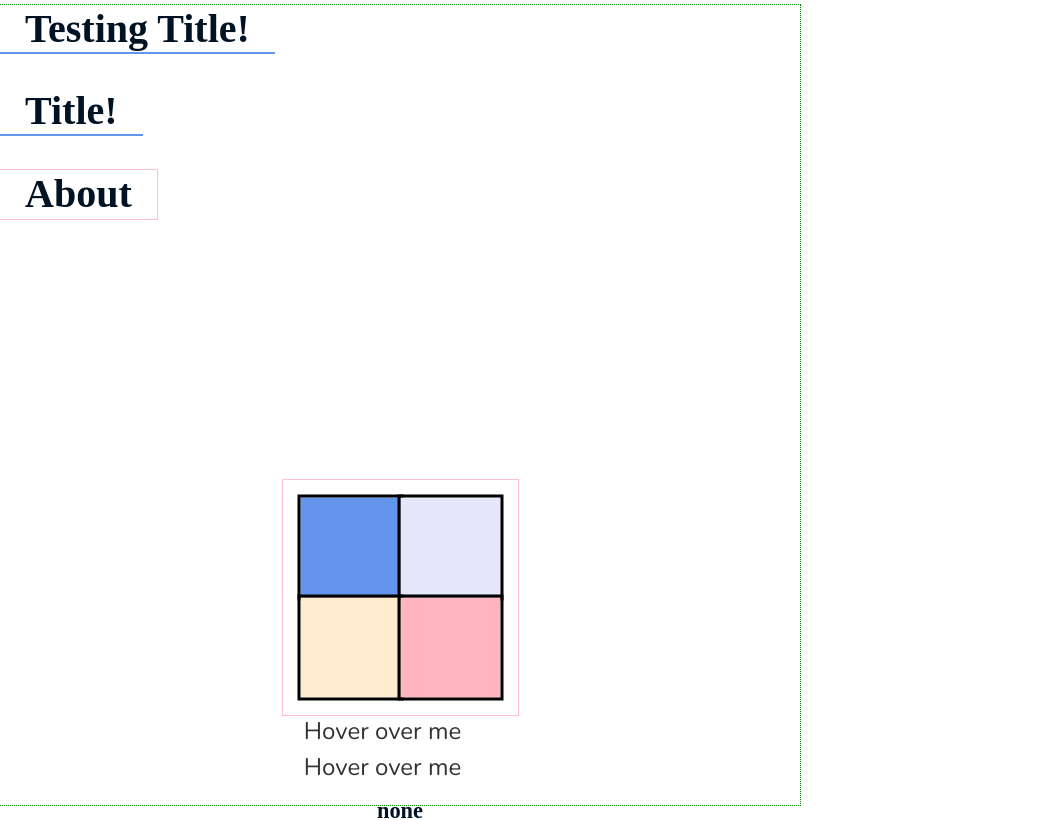
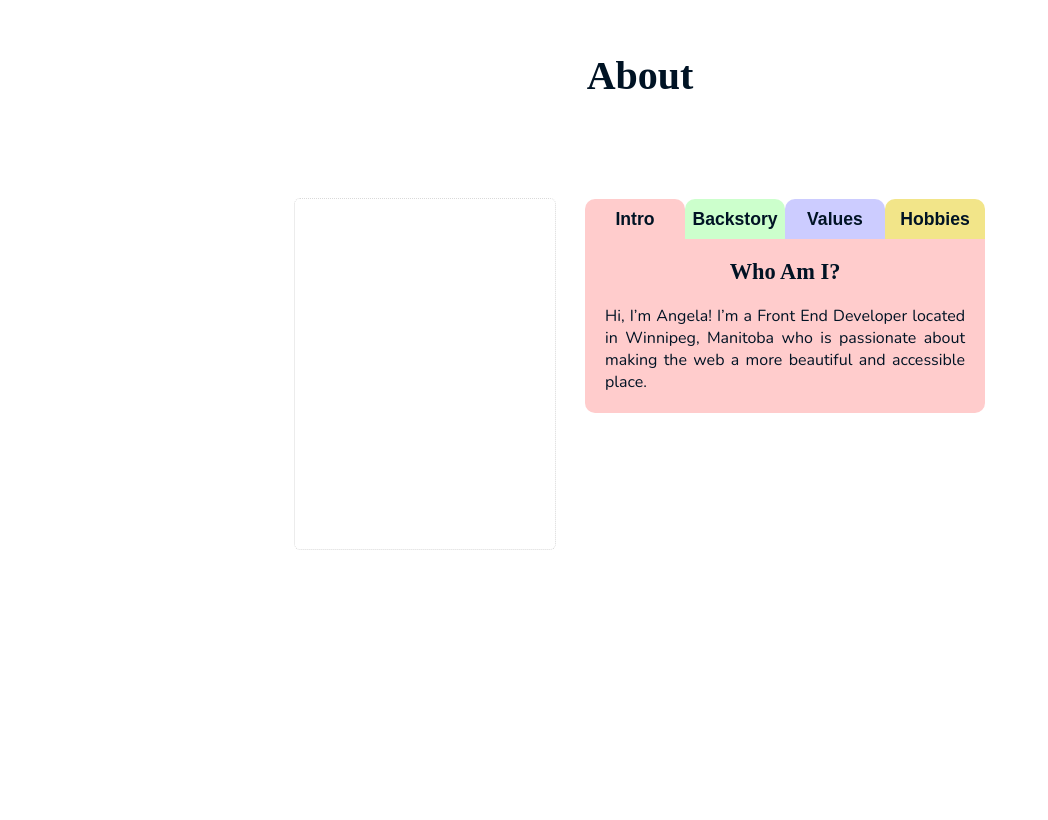
Before and after one commit to ang-riv/portfolio, a React (Create React App) app: page / in a window 1280 px wide. Shown: the part 1280-2100 px from the top of the page, without its empty margins (0-1048 px from the left). Built offline with nearby package versions, Linux system fonts and the light colour scheme; a web font is replaced by a local one.

Commit message:
Created component that adds underline animation to section titles

```diff
--- a/src/App.js
+++ b/src/App.js
@@ -6,7 +6,13 @@ import AboutSection from "./AboutSection.js";
 import SkillsSection from "./SkillsSection.js";
 import ProjectsSection from "./ProjectsSection.js";
 import ContactSection from "./ContactSection.js";
-import { motion, useInView, useAnimation } from "framer-motion";
+import {
+  motion,
+  useInView,
+  useAnimation,
+  inView,
+  animate,
+} from "framer-motion";
 import SectionTitles from "./SectionTitles.js";
 
 function App() {
@@ -16,25 +22,8 @@ function App() {
   const skillsRef = useRef(null);
   const projectsRef = useRef(null);
   const contactRef = useRef(null);
+  const scrollRef = useRef(null);
 
-  const ref = useRef(null);
-  const isInView = useInView(ref, {
-    margin: "-15%",
-  });
-
-  const mainControls = useAnimation();
-
-  useEffect(() => {
-    if (isInView) {
-      mainControls.start("visible");
-    } else {
-      mainControls.start("hidden");
-    }
-  }, [isInView]);
-
-  const [isHovered, setIsHovered] = useState(false);
-  const [sectionName, setSectionName] = useState("none");
-  console.log(sectionName);
   return (
     <div className="App">
       {animateTest ? (
@@ -51,221 +40,7 @@ function App() {
             contactRef={contactRef}
           />
           <IntroSection ref={introRef} />
-          <SkillsSection ref={skillsRef} />
-          <div
-            style={{
-              outline: "1px dotted green",
-              height: "100vh",
-              width: "100vh",
-            }}
-          >
-            <motion.h2
-              ref={ref}
-              style={{
-                textAlign: "center",
-                width: "calc-size(fit-content, size + 50px)",
-                height: "fit-content",
-              }}
-            >
-              Testing Title!
-              <motion.div
-                style={{
-                  height: "2px",
-                  width: "100%",
-                  backgroundColor: "cornflowerBlue",
-                  transformOrigin: "left",
-                }}
-                variants={{
-                  hidden: { scaleX: 0 },
-                  visible: { scaleX: 1 },
-                }}
-                initial="hidden"
-                animate={mainControls}
-                transition={{ duration: 1 }}
-              />
-            </motion.h2>
-            <motion.h2
-              style={{
-                textAlign: "center",
-                width: "calc-size(fit-content, size + 50px)",
-                height: "fit-content",
-              }}
-            >
-              Title!
-              <motion.div
-                style={{
-                  height: "2px",
-                  width: "100%",
-                  backgroundColor: "cornflowerBlue",
-                  transformOrigin: "left",
-                }}
-                variants={{
-                  hidden: { scaleX: 0 },
-                  visible: { scaleX: 1 },
-                }}
-                initial="hidden"
-                animate={mainControls}
-                transition={{ duration: 1 }}
-              />
-            </motion.h2>
-            <SectionTitles title="About" />
-            <div
-              style={{
-                display: "flex",
-                alignItems: "center",
-                justifyContent: "center",
-                height: "100vh",
-                flexDirection: "column",
-              }}
-            >
-              {/* maybe animate this when they are all connected*/}
-              <motion.div
-                style={{
-                  display: "flex",
-                  flexDirection: "column",
-                  rowGap: "35px",
-                  outline: "1px solid pink",
-                }}
-                ref={ref}
-                variants={{
-                  hidden: { opacity: 0 },
-                  visible: { opacity: 1 },
-                }}
-                initial="hidden"
-                animate={mainControls}
-                transition={{ duration: 1, delay: 0.5 }}
-              >
-                <motion.div
-                  style={{
-                    display: "flex",
-                    flexDirection: "row",
-                    columnGap: "35px",
-                  }}
-                  animate={{ y: 17.5 }}
-                  transition={{ delay: 1, duration: 1 }}
-                >
-                  <motion.div
-                    style={{
-                      outline: "3px solid black",
-                      height: "100px",
-                      width: "100px",
-                      backgroundColor: "cornflowerBlue",
-                    }}
-                    animate={{ x: 17.5 }}
-                    transition={{ delay: 1, duration: 1 }}
-                  ></motion.div>
-                  <motion.div
-                    style={{
-                      outline: "3px solid black",
-                      height: "100px",
-                      width: "100px",
-                      backgroundColor: "lavender",
-                    }}
-                    animate={{ x: -17.5 }}
-                    transition={{ delay: 1, duration: 1 }}
-                  ></motion.div>
-                </motion.div>
-                <motion.div
-                  style={{
-                    display: "flex",
-                    flexDirection: "row",
-                    columnGap: "35px",
-                  }}
-                  animate={{ y: -17.5 }}
-                  transition={{ delay: 1, duration: 1 }}
-                >
-                  <motion.div
-                    style={{
-                      outline: "3px solid black",
-
-                      height: "100px",
-                      width: "100px",
-                      backgroundColor: "blanchedAlmond",
-                    }}
-                    animate={{ x: 17.5 }}
-                    transition={{ delay: 1, duration: 1 }}
-                  ></motion.div>
-                  <motion.div
-                    style={{
-                      outline: "3px solid black",
-                      height: "100px",
-                      width: "100px",
-                      backgroundColor: "lightPink",
-                    }}
-                    animate={{ x: -17.5 }}
-                    transition={{ delay: 1, duration: 1 }}
-                  ></motion.div>
-                </motion.div>
-              </motion.div>
-              <div>
-                <motion.li
-                  style={{
-                    position: "relative",
-                    display: "inline-block",
-                    fontSize: "24px",
-                    color: "#333",
-                    paddingBottom: "4px",
-                    width: "calc-size(fit-content, size + 35px)",
-                  }}
-                  onHoverStart={() => {
-                    setIsHovered(true);
-                    setSectionName("item1");
-                  }}
-                  onHoverEnd={() => setIsHovered(false)}
-                >
-                  Hover over me
-                  <motion.div
-                    style={{
-                      position: "absolute",
-                      bottom: 0,
-                      left: 0,
-                      height: "2px",
-                      width: "100%",
-                      backgroundColor: " #9fd1ff",
-                      transformOrigin: "left",
-                    }}
-                    initial={false}
-                    animate={{ scaleX: sectionName === "item1" ? 1 : 0 }}
-                    transition={{ duration: 0.4 }}
-                  />
-                </motion.li>
-              </div>
-              <div>
-                <motion.li
-                  style={{
-                    position: "relative",
-                    display: "inline-block",
-                    fontSize: "24px",
-                    color: "#333",
-                    paddingBottom: "4px",
-                    width: "calc-size(fit-content, size + 35px)",
-                  }}
-                  onHoverStart={() => {
-                    setIsHovered(true);
-                    setSectionName("item2");
-                  }}
-                  onHoverEnd={() => setIsHovered(false)}
-                >
-                  Hover over me
-                  <motion.div
-                    style={{
-                      position: "absolute",
-                      bottom: 0,
-                      left: 0,
-                      height: "2px",
-                      width: "100%",
-                      backgroundColor: " lightBlue",
-                      transformOrigin: "left",
-                    }}
-                    initial={false}
-                    animate={{ scaleX: isHovered ? 1 : 0 }}
-                    transition={{ duration: 0.4 }}
-                  />
-                </motion.li>
-              </div>
-              <h4>{sectionName}</h4>
-            </div>
-          </div>
+          <SkillsSection ref={skillsRef} scrollRef={scrollRef} />
           <AboutSection ref={aboutRef} />
         </>
       )}
--- a/src/SectionTitles.js
+++ b/src/SectionTitles.js
@@ -1,29 +1,22 @@
-import React, { useRef, useEffect } from "react";
-import { motion, useInView, useAnimation } from "framer-motion";
+import React from "react";
+import { motion } from "framer-motion";
+import { div } from "framer-motion/client";
 
-const SectionTitles = (props) => {
-  const ref = useRef(null);
-
-  const isInView = useInView(ref, {
-    margin: "-15%",
-  });
-
-  const mainControls = useAnimation();
-
-  useEffect(() => {
-    if (isInView) {
-      mainControls.start("visible");
-    }
-  }, [isInView]);
-
+const SectionTitles = React.forwardRef((props, scrollRef) => {
   const styles = {
     textAlign: "center",
     width: "calc-size(fit-content, size + 50px)",
     height: "fit-content",
-    outline: "1px solid pink",
+  };
+  const divStyles = {
+    width: "100%",
+    height: "fit-content",
+    display: "flex",
+    justifyContent: "center",
   };
   return (
-    <motion.h2 style={styles}>
+    <div style={divStyles}>
+      <motion.h2 ref={scrollRef} style={styles}>
         {props.title}
         <motion.div
           style={{
@@ -37,11 +30,13 @@ const SectionTitles = (props) => {
             visible: { scaleX: 1 },
           }}
           initial="hidden"
-        animate={mainControls}
+          whileInView="visible"
           transition={{ duration: 1 }}
+          viewport={{ root: scrollRef }}
         />
       </motion.h2>
+    </div>
   );
-};
+});
 
 export default SectionTitles;
--- a/src/SkillsSection.js
+++ b/src/SkillsSection.js
@@ -1,9 +1,10 @@
 import React from "react";
 import { SkillsSectionPuzzle } from "./Icons";
-const SkillsSection = React.forwardRef((_, ref) => {
+import SectionTitles from "./SectionTitles";
+const SkillsSection = React.forwardRef((_, ref, scrollRef) => {
   return (
     <section ref={ref} className="skill-section">
-      <h2>Skills</h2>
+      <SectionTitles title="Skills" ref={scrollRef} />
       <div className="skills-content-wrapper">
         <SkillsSectionPuzzle />
       </div>
```
Lines whose indentation alone changed are shown as unchanged.
